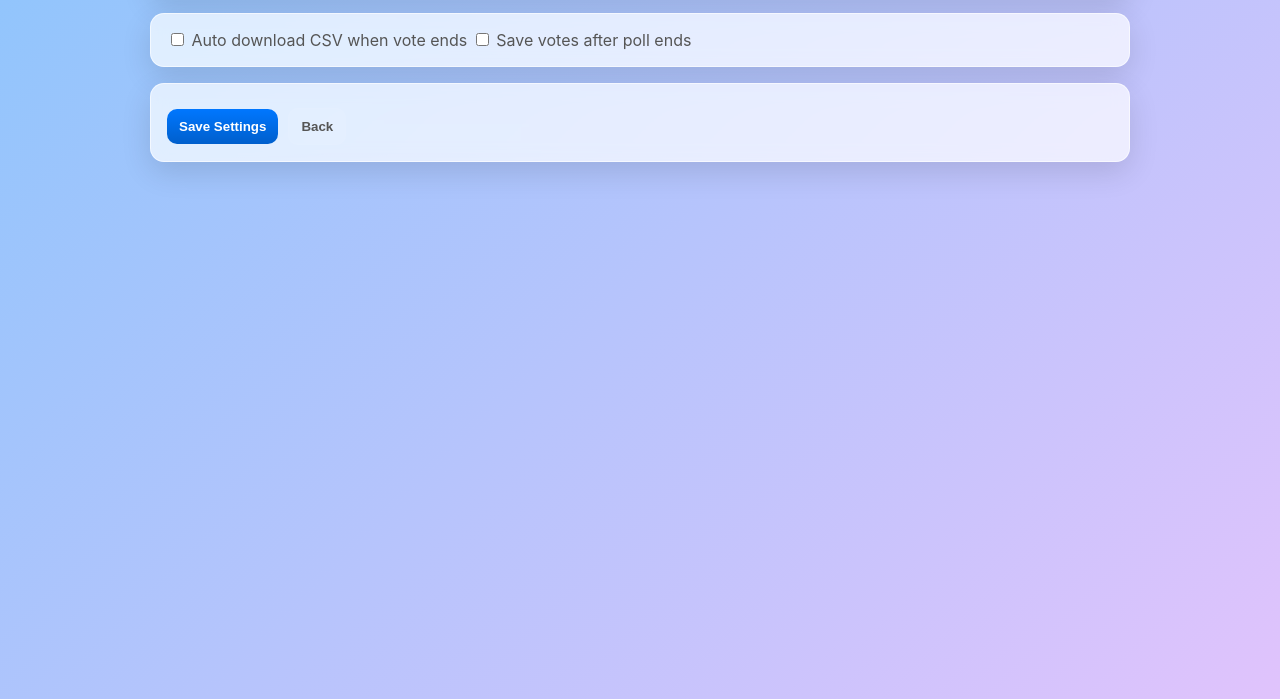
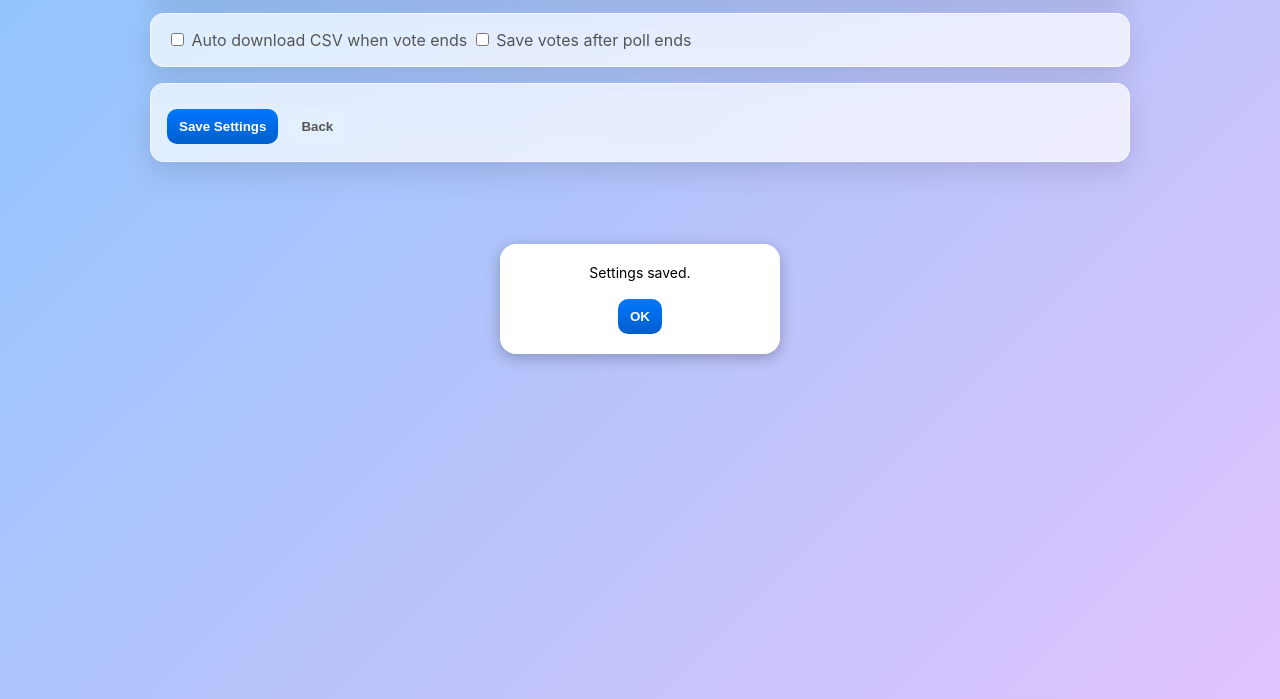
Before and after one commit to bearbunch/votemaster, a plain HTML site: page m/m/m/m/m/m/m/m/m/m/m/votemaster/setting.html in a window 1280 px wide. Both pictures are taken after a click on the button "Save Settings". Shown: the part 101-800 px from the top of the page. Drawn offline with Linux system fonts and the light colour scheme.

Commit message:
Update setting.html
Signed-off-by: bearbunch <woodwardjake13@gmail.com>

```diff
--- a/m/m/m/m/m/m/m/m/m/m/m/votemaster/setting.html
+++ b/m/m/m/m/m/m/m/m/m/m/m/votemaster/setting.html
@@ -31,6 +31,29 @@
         <button class="btn btn-ghost" onclick="go('index.html')">Back</button>
       </div>
     </div>
+    <!-- Custom Alert Popup (Card-style) -->
+<div id="customAlert"
+     style="
+       display:none;
+       position: fixed;
+       top: 50%; left: 50%;
+       transform: translate(-50%, -50%);
+       z-index: 999;
+     ">
+  <div style="
+      background: var(--card-bg, #fff);
+      color: var(--text-color, #000);
+      padding: 20px;
+      width: 280px;
+      border-radius: 16px;
+      box-shadow: 0 4px 15px rgba(0,0,0,0.25);
+      text-align: center;
+    ">
+    <div id="alertMessage" style="font-size:14px; margin-bottom:18px;"></div>
+    <button class="btn btn-primary" onclick="closeAlert()">OK</button>
+  </div>
+</div>
+
   </div>
 
   <script src="script.js"></script>
```
